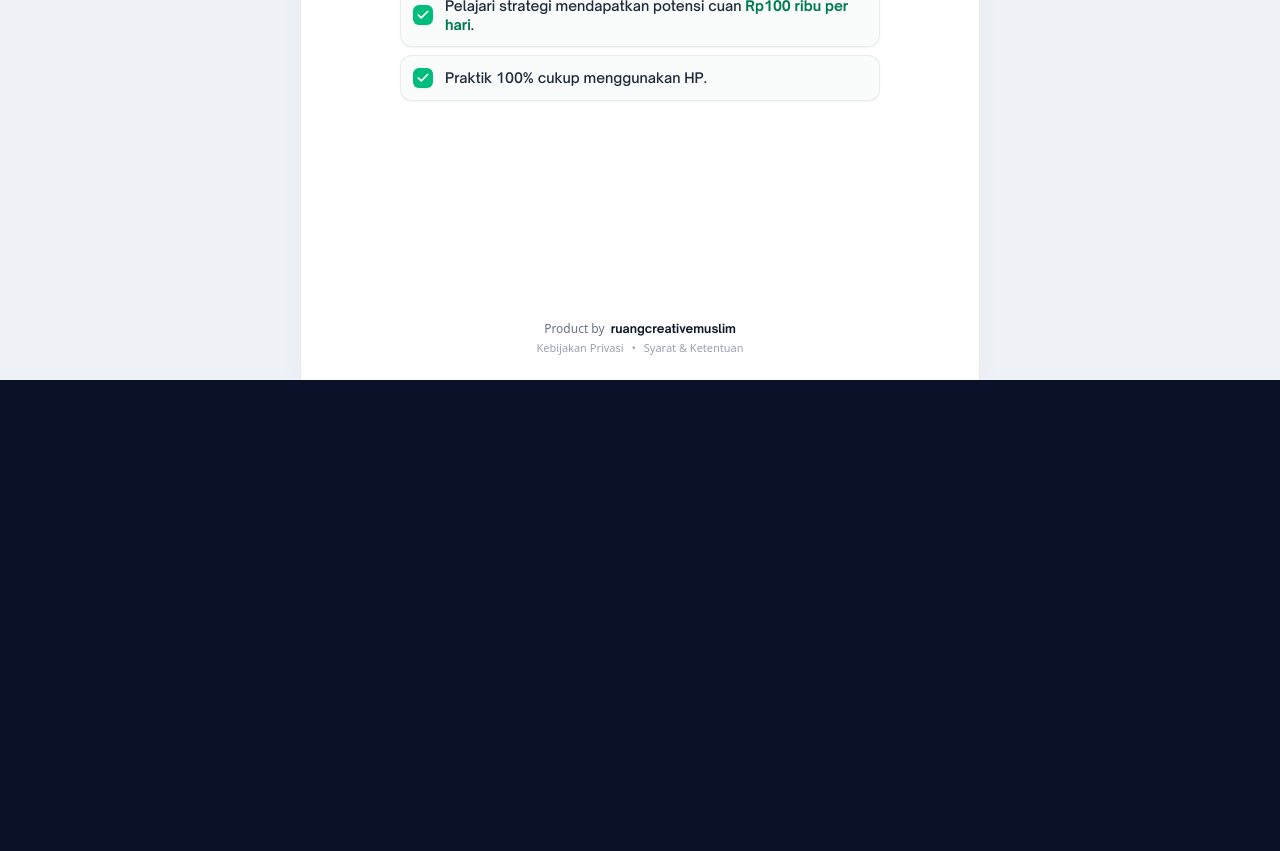
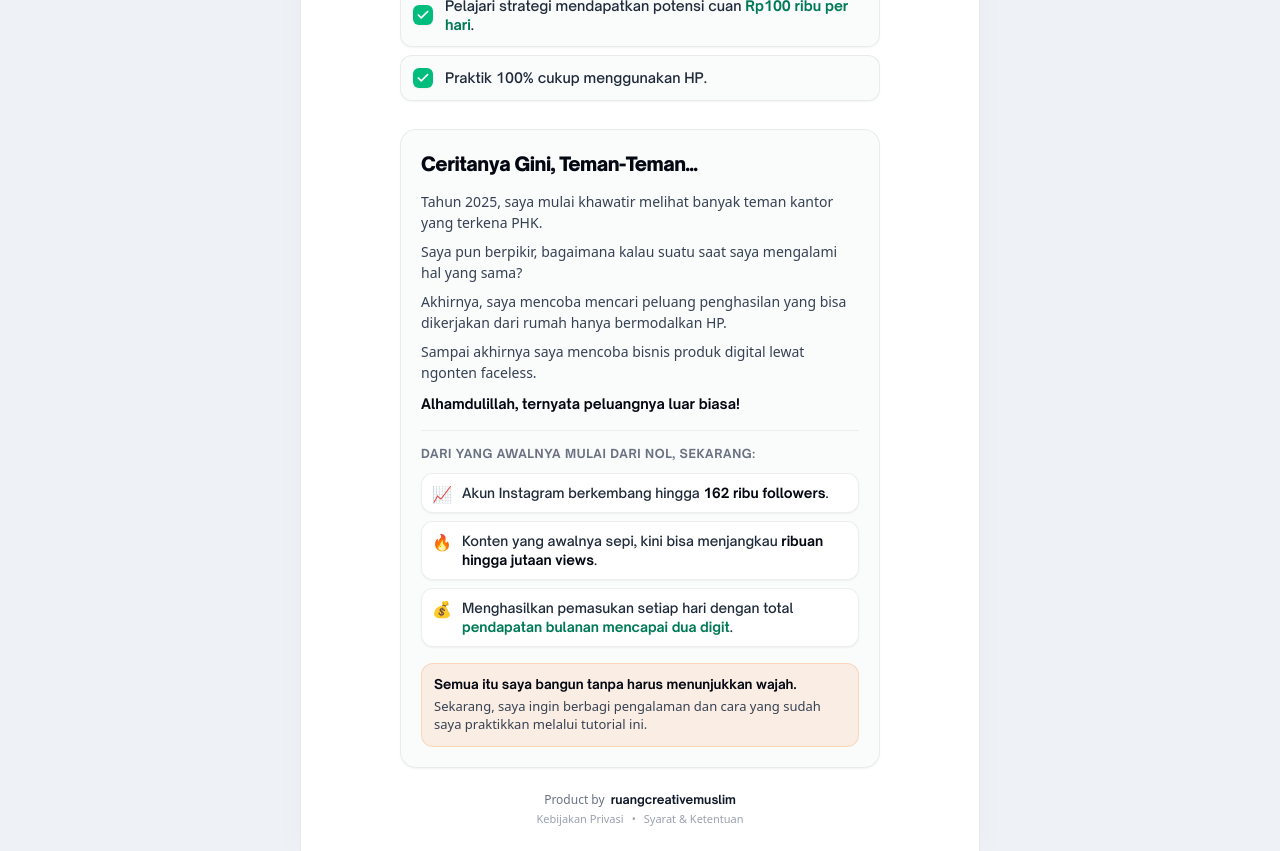
Before and after one commit to anggasrimugiarahayu/ngontenpakeai, a Next.js app: page /cuan-faceless in a window 1280 px wide. Shown: the part 420-1271 px from the top of the page. Before the commit the page ends 800 px from the top, so only its background shows below. Built offline with nearby package versions, Linux system fonts and the light colour scheme; no server answers; the database is empty.

Commit message:
feat(cuan-faceless): add compact narrative story section

```diff
--- a/src/app/cuan-faceless/page.tsx
+++ b/src/app/cuan-faceless/page.tsx
@@ -94,10 +94,64 @@ export default function CuanFacelessLandingPage() {
             </div>
           </div>
 
+          {/* Narrative Story Section (Kompak, Rapi & Sejajar) */}
+          <div className="w-full max-w-[440px] sm:max-w-[480px] mx-auto mt-7 text-left bg-gray-50/80 border border-gray-200/80 rounded-2xl p-4 sm:p-5 shadow-xs">
+            <h2 className="text-[17px] sm:text-[19px] font-black text-gray-950 tracking-tight mb-3">
+              Ceritanya Gini, Teman-Teman...
+            </h2>
+
+            <div className="space-y-2 text-[13px] sm:text-[14px] text-gray-700 leading-[1.5]">
+              <p>Tahun 2025, saya mulai khawatir melihat banyak teman kantor yang terkena PHK.</p>
+              <p>Saya pun berpikir, bagaimana kalau suatu saat saya mengalami hal yang sama?</p>
+              <p>Akhirnya, saya mencoba mencari peluang penghasilan yang bisa dikerjakan dari rumah hanya bermodalkan HP.</p>
+              <p>Sampai akhirnya saya mencoba bisnis produk digital lewat ngonten faceless.</p>
+              <p className="font-bold text-gray-950 pt-0.5">Alhamdulillah, ternyata peluangnya luar biasa!</p>
+            </div>
+
+            {/* Achievement Highlights */}
+            <div className="mt-4 pt-3.5 border-t border-gray-200/70">
+              <p className="text-[12px] font-bold text-gray-500 uppercase tracking-wider mb-2.5">
+                Dari yang awalnya mulai dari nol, sekarang:
+              </p>
+              <div className="space-y-2">
+                <div className="flex items-start gap-2.5 p-2.5 rounded-xl bg-white border border-gray-200/70 shadow-xs">
+                  <span className="text-base shrink-0 leading-none mt-0.5">📈</span>
+                  <span className="text-[13px] sm:text-[13.5px] text-gray-800 font-medium leading-snug">
+                    Akun Instagram berkembang hingga <strong className="text-gray-950 font-bold">162 ribu followers</strong>.
+                  </span>
+                </div>
+
+                <div className="flex items-start gap-2.5 p-2.5 rounded-xl bg-white border border-gray-200/70 shadow-xs">
+                  <span className="text-base shrink-0 leading-none mt-0.5">🔥</span>
+                  <span className="text-[13px] sm:text-[13.5px] text-gray-800 font-medium leading-snug">
+                    Konten yang awalnya sepi, kini bisa menjangkau <strong className="text-gray-950 font-bold">ribuan hingga jutaan views</strong>.
+                  </span>
+                </div>
+
+                <div className="flex items-start gap-2.5 p-2.5 rounded-xl bg-white border border-gray-200/70 shadow-xs">
+                  <span className="text-base shrink-0 leading-none mt-0.5">💰</span>
+                  <span className="text-[13px] sm:text-[13.5px] text-gray-800 font-medium leading-snug">
+                    Menghasilkan pemasukan setiap hari dengan total <strong className="text-emerald-700 font-bold">pendapatan bulanan mencapai dua digit</strong>.
+                  </span>
+                </div>
+              </div>
+            </div>
+
+            {/* Closing Note */}
+            <div className="mt-4 p-3 rounded-xl bg-rn-accent/10 border border-rn-accent/20 text-[12.5px] sm:text-[13px] text-gray-900 leading-snug space-y-1">
+              <p className="font-bold text-gray-950">
+                Semua itu saya bangun tanpa harus menunjukkan wajah.
+              </p>
+              <p className="text-gray-700 font-normal">
+                Sekarang, saya ingin berbagi pengalaman dan cara yang sudah saya praktikkan melalui tutorial ini.
+              </p>
+            </div>
+          </div>
+
         </main>
 
         {/* Bottom Footer Inside the Canvas */}
-        <footer className="w-full pb-6 pt-3 flex flex-col items-center justify-center gap-1 text-xs text-gray-500 bg-white">
+        <footer className="w-full pb-6 pt-4 flex flex-col items-center justify-center gap-1 text-xs text-gray-500 bg-white">
           <div className="flex items-center gap-1.5">
             <span>Product by</span>
             <a
```
